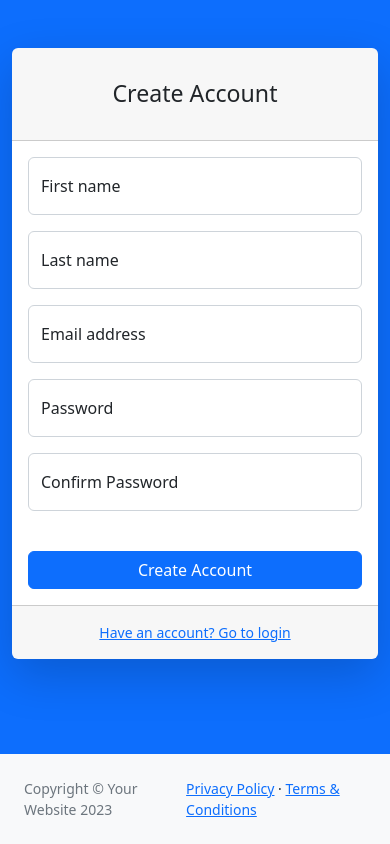
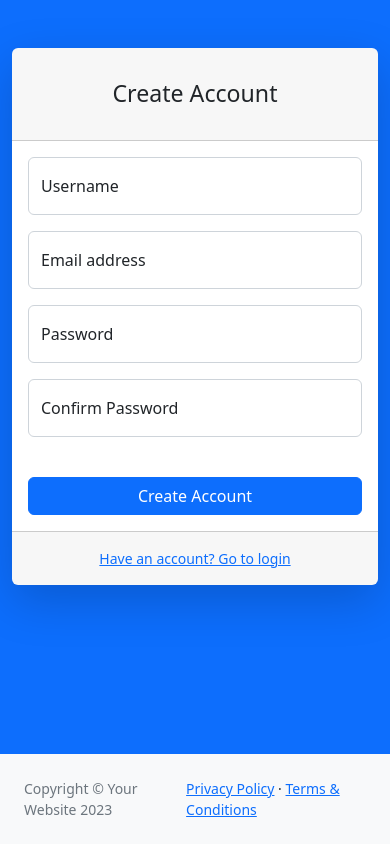
Before and after one commit to fakeplastic3s/ci4_SBAdmin, a CodeIgniter 4 app: template app/Views/register.php in a window 390 px wide. Run offline with PHP 8.4 and a stand-in for CodeIgniter, Linux system fonts and the light colour scheme; the template is opened without the code that fills it, so the values that code supplies are empty; some libraries are stand-ins or nearby versions.

Commit message:
register

```diff
--- a/app/Config/Filters.php
+++ b/app/Config/Filters.php
@@ -41,7 +41,7 @@ class Filters extends BaseConfig
             // 'honeypot',
             // 'csrf',
             // 'invalidchars',
-            'Auth' => ['except' => ['login', 'register', '/']],
+            // 'Auth' => ['except' => ['login', 'register', '/']],
         ],
         'after' => [
             'toolbar',
--- a/app/Views/register.php
+++ b/app/Views/register.php
@@ -22,43 +22,37 @@
                             <div class="card shadow-lg border-0 rounded-lg mt-5">
                                 <div class="card-header">
                                     <h3 class="text-center font-weight-light my-4">Create Account</h3>
+                                    <?php if (isset($validation)) : ?>
+                                        <div> <?= $validation->ListErrors(); ?></div>
+                                    <?php endif; ?>
                                 </div>
                                 <div class="card-body">
-                                    <form>
-                                        <div class="row mb-3">
-                                            <div class="col-md-6">
-                                                <div class="form-floating mb-3 mb-md-0">
-                                                    <input class="form-control" id="inputFirstName" type="text" placeholder="Enter your first name" />
-                                                    <label for="inputFirstName">First name</label>
-                                                </div>
-                                            </div>
-                                            <div class="col-md-6">
-                                                <div class="form-floating">
-                                                    <input class="form-control" id="inputLastName" type="text" placeholder="Enter your last name" />
-                                                    <label for="inputLastName">Last name</label>
-                                                </div>
-                                            </div>
+                                    <form action="/create_account" method="post" enctype="multipart/form-data">
+
+                                        <div class="form-floating mb-3">
+                                            <input class="form-control" id="inputUsername" type="text" placeholder="username" name="name" />
+                                            <label for="inputEmail">Username</label>
                                         </div>
                                         <div class="form-floating mb-3">
-                                            <input class="form-control" id="inputEmail" type="email" placeholder="name@example.com" />
+                                            <input class="form-control" id="inputEmail" type="email" placeholder="name@example.com" name="email" />
                                             <label for="inputEmail">Email address</label>
                                         </div>
                                         <div class="row mb-3">
                                             <div class="col-md-6">
                                                 <div class="form-floating mb-3 mb-md-0">
-                                                    <input class="form-control" id="inputPassword" type="password" placeholder="Create a password" />
+                                                    <input class="form-control" id="inputPassword" type="password" placeholder="Create a password" name="password" />
                                                     <label for="inputPassword">Password</label>
                                                 </div>
                                             </div>
                                             <div class="col-md-6">
                                                 <div class="form-floating mb-3 mb-md-0">
-                                                    <input class="form-control" id="inputPasswordConfirm" type="password" placeholder="Confirm password" />
+                                                    <input class="form-control" id="inputPasswordConfirm" type="password" placeholder="Confirm password" name="confpassword" />
                                                     <label for="inputPasswordConfirm">Confirm Password</label>
                                                 </div>
                                             </div>
                                         </div>
                                         <div class="mt-4 mb-0">
-                                            <div class="d-grid"><a class="btn btn-primary btn-block" href="login.html">Create Account</a></div>
+                                            <div class="d-grid"><button class="btn btn-primary btn-block" type="submit">Create Account</button></div>
                                         </div>
                                     </form>
                                 </div>
```
Also changed, not shown: app/Config/Routes.php (+7 -2 lines), app/Models/UserModel.php (added, +50 -0 lines), app/Views/login.php (+2 -7 lines).
